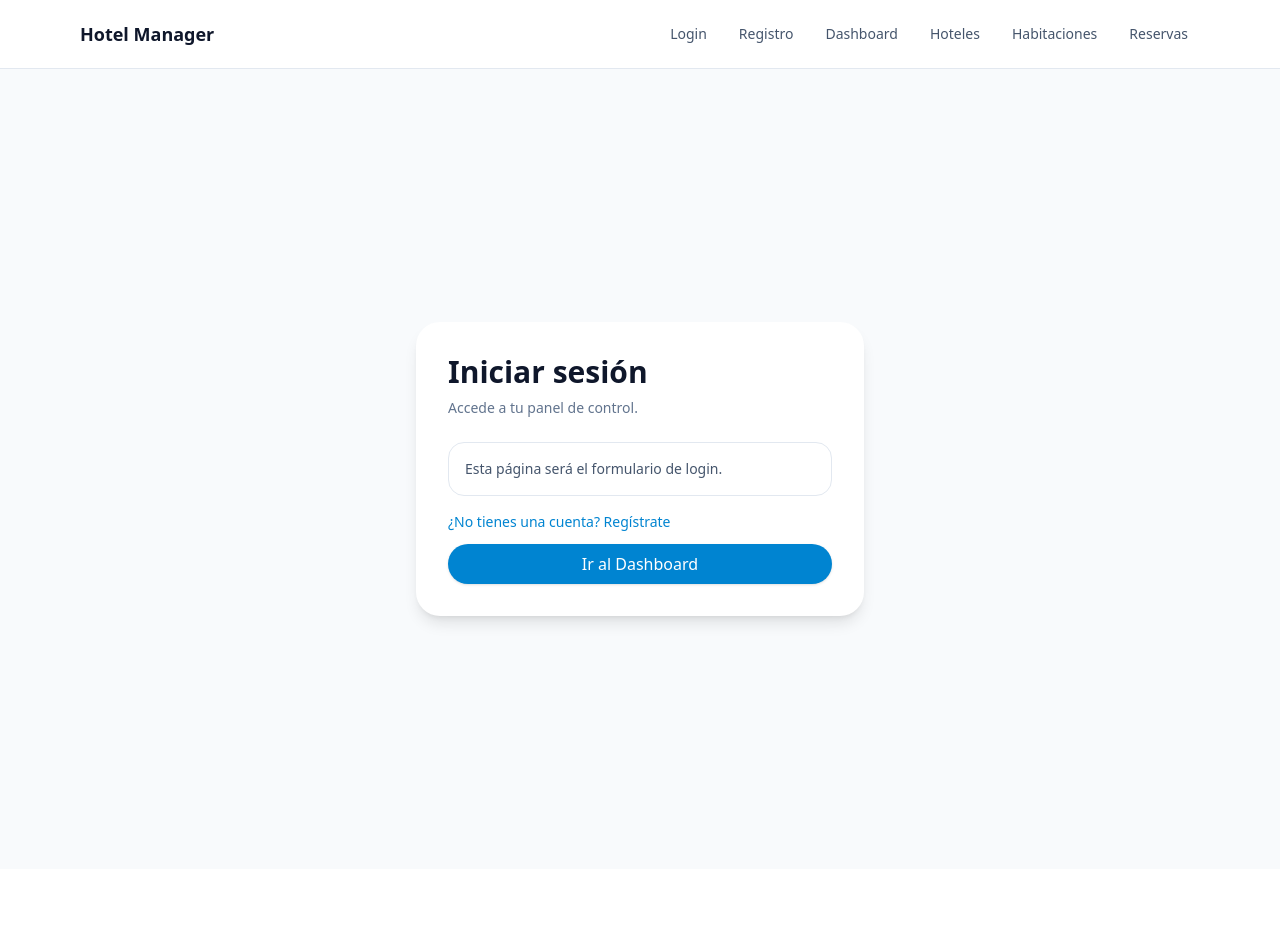
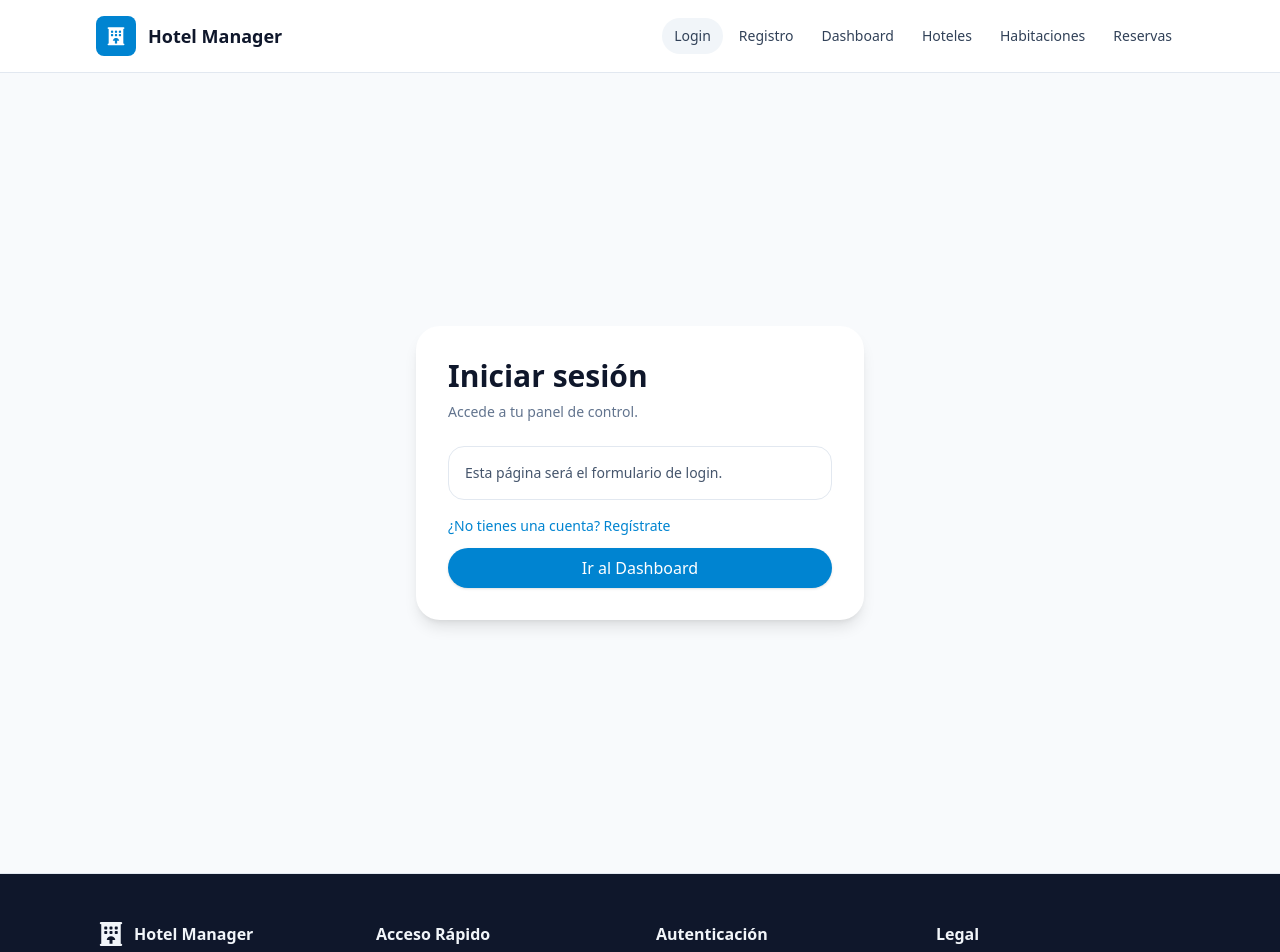
Before and after one commit to Andres0607MP/Actividad_Gestion_Hoteles, an Angular app: page /login in a window 1280 px wide. Shown: the top 952 px of the page. Before the commit the page ends 869 px from the top, so only its background shows below. Built offline with nearby package versions, Linux system fonts and the light colour scheme.

Commit message:
Implementacion de encabezado y pie de pagina

```diff
--- a/package.json
+++ b/package.json
@@ -29,6 +29,7 @@
     "@angular/forms": "^21.1.0",
     "@angular/platform-browser": "^21.1.0",
     "@angular/router": "^21.1.0",
+    "@fortawesome/fontawesome-free": "^7.2.0",
     "rxjs": "~7.8.0",
     "tslib": "^2.3.0"
   },
--- a/src/app/app.html
+++ b/src/app/app.html
@@ -1,20 +1,7 @@
-<main class="min-h-screen bg-slate-50 text-slate-900">
-  <header class="border-b border-slate-200 bg-white">
-    <div class="mx-auto flex flex-wrap items-center justify-between gap-3 px-4 py-4 max-w-6xl">
-      <div>
-        <a routerLink="/dashboard" class="text-lg font-semibold text-slate-900">Hotel Manager</a>
-      </div>
-      <nav class="flex flex-wrap gap-2 text-sm">
-        <a routerLink="/login" class="rounded-full px-3 py-2 text-slate-600 hover:bg-slate-100">Login</a>
-        <a routerLink="/registro" class="rounded-full px-3 py-2 text-slate-600 hover:bg-slate-100">Registro</a>
-        <a routerLink="/dashboard" class="rounded-full px-3 py-2 text-slate-600 hover:bg-slate-100">Dashboard</a>
-        <a routerLink="/hoteles" class="rounded-full px-3 py-2 text-slate-600 hover:bg-slate-100">Hoteles</a>
-        <a routerLink="/habitaciones" class="rounded-full px-3 py-2 text-slate-600 hover:bg-slate-100">Habitaciones</a>
-        <a routerLink="/reservas" class="rounded-full px-3 py-2 text-slate-600 hover:bg-slate-100">Reservas</a>
-      </nav>
-    </div>
-  </header>
-  <section class="min-h-[calc(100vh-4rem)]">
+<div class="min-h-screen flex flex-col bg-slate-50 text-slate-900">
+  <app-navbar></app-navbar>
+  <main class="flex-1">
     <router-outlet></router-outlet>
-  </section>
-</main>
+  </main>
+  <app-footer></app-footer>
+</div>
--- a/src/app/app.ts
+++ b/src/app/app.ts
@@ -1,9 +1,11 @@
 import { Component, signal } from '@angular/core';
-import { RouterLink, RouterOutlet } from '@angular/router';
+import { RouterOutlet } from '@angular/router';
+import { NavbarComponent } from './shared/navbar.component';
+import { FooterComponent } from './shared/footer.component';
 
 @Component({
   selector: 'app-root',
-  imports: [RouterOutlet, RouterLink],
+  imports: [RouterOutlet, NavbarComponent, FooterComponent],
   templateUrl: './app.html',
   styleUrl: './app.css'
 })
--- /dev/null
+++ b/src/app/shared/footer.component.ts
@@ -0,0 +1,106 @@
+import { Component } from '@angular/core';
+import { RouterLink } from '@angular/router';
+
+@Component({
+  selector: 'app-footer',
+  standalone: true,
+  imports: [RouterLink],
+  template: `
+    <footer class="border-t border-slate-200 bg-slate-900 text-slate-100">
+      <div class="mx-auto max-w-6xl px-4 py-12 sm:px-6 lg:px-8">
+        <div class="grid gap-8 sm:grid-cols-2 lg:grid-cols-4">
+          <!-- Información de la Empresa -->
+          <div class="space-y-4">
+            <div class="flex items-center gap-2">
+              <i class="fas fa-hotel text-2xl"></i>
+              <span class="font-semibold">Hotel Manager</span>
+            </div>
+            <p class="text-sm text-slate-400">
+              Plataforma completa para la gestión de hoteles, habitaciones y reservas.
+            </p>
+          </div>
+
+          <!-- Enlaces Rápidos -->
+          <div class="space-y-4">
+            <h3 class="font-semibold">Acceso Rápido</h3>
+            <ul class="space-y-2 text-sm">
+              <li>
+                <a routerLink="/dashboard" class="text-slate-400 transition hover:text-white">
+                  Dashboard
+                </a>
+              </li>
+              <li>
+                <a routerLink="/hoteles" class="text-slate-400 transition hover:text-white">
+                  Hoteles
+                </a>
+              </li>
+              <li>
+                <a routerLink="/habitaciones" class="text-slate-400 transition hover:text-white">
+                  Habitaciones
+                </a>
+              </li>
+              <li>
+                <a routerLink="/reservas" class="text-slate-400 transition hover:text-white">
+                  Reservas
+                </a>
+              </li>
+            </ul>
+          </div>
+
+          <!-- Autenticación -->
+          <div class="space-y-4">
+            <h3 class="font-semibold">Autenticación</h3>
+            <ul class="space-y-2 text-sm">
+              <li>
+                <a routerLink="/login" class="text-slate-400 transition hover:text-white">
+                  Iniciar Sesión
+                </a>
+              </li>
+              <li>
+                <a routerLink="/registro" class="text-slate-400 transition hover:text-white">
+                  Registrarse
+                </a>
+              </li>
+            </ul>
+          </div>
+
+          <!-- Información Legal -->
+          <div class="space-y-4">
+            <h3 class="font-semibold">Legal</h3>
+            <ul class="space-y-2 text-sm">
+              <li>
+                <a href="#" class="text-slate-400 transition hover:text-white">
+                  Privacidad
+                </a>
+              </li>
+              <li>
+                <a href="#" class="text-slate-400 transition hover:text-white">
+                  Términos
+                </a>
+              </li>
+              <li>
+                <a href="#" class="text-slate-400 transition hover:text-white">
+                  Contacto
+                </a>
+              </li>
+            </ul>
+          </div>
+        </div>
+
+        <!-- Divider -->
+        <div class="my-8 border-t border-slate-700"></div>
+
+        <!-- Copyright -->
+        <div class="flex flex-col gap-4 sm:flex-row sm:items-center sm:justify-between text-sm text-slate-400">
+          <p>&copy; 2026 Hotel Manager. Todos los derechos reservados.</p>
+          <div class="flex gap-4">
+            <span>Desarrollado con Angular</span>
+            <span>•</span>
+            <span>Tailwind CSS</span>
+          </div>
+        </div>
+      </div>
+    </footer>
+  `,
+})
+export class FooterComponent {}
--- /dev/null
+++ b/src/app/shared/navbar.component.ts
@@ -0,0 +1,57 @@
+import { Component } from '@angular/core';
+import { RouterLink, RouterLinkActive } from '@angular/router';
+
+@Component({
+  selector: 'app-navbar',
+  standalone: true,
+  imports: [RouterLink, RouterLinkActive],
+  template: `
+    <header class="border-b border-slate-200 bg-white shadow-sm">
+      <div class="mx-auto max-w-6xl px-4 py-4 sm:px-6 lg:px-8">
+        <div class="flex flex-col gap-4 sm:flex-row sm:items-center sm:justify-between">
+          <div>
+            <a routerLink="/dashboard" class="inline-flex items-center gap-3">
+              <div class="flex h-10 w-10 items-center justify-center rounded-lg bg-sky-600">
+                <i class="fas fa-hotel text-white text-lg"></i>
+              </div>
+              <span class="hidden text-lg font-semibold text-slate-900 sm:inline">Hotel Manager</span>
+            </a>
+          </div>
+          <nav class="flex flex-wrap gap-1 text-sm">
+            <a routerLink="/login" routerLinkActive="bg-slate-100"
+               [routerLinkActiveOptions]="{ exact: true }"
+               class="rounded-full px-3 py-2 text-slate-700 transition hover:bg-slate-100">
+              Login
+            </a>
+            <a routerLink="/registro" routerLinkActive="bg-slate-100"
+               [routerLinkActiveOptions]="{ exact: true }"
+               class="rounded-full px-3 py-2 text-slate-700 transition hover:bg-slate-100">
+              Registro
+            </a>
+            <a routerLink="/dashboard" routerLinkActive="bg-slate-100"
+               [routerLinkActiveOptions]="{ exact: true }"
+               class="rounded-full px-3 py-2 text-slate-700 transition hover:bg-slate-100">
+              Dashboard
+            </a>
+            <a routerLink="/hoteles" routerLinkActive="bg-slate-100"
+               [routerLinkActiveOptions]="{ exact: true }"
+               class="rounded-full px-3 py-2 text-slate-700 transition hover:bg-slate-100">
+              Hoteles
+            </a>
+            <a routerLink="/habitaciones" routerLinkActive="bg-slate-100"
+               [routerLinkActiveOptions]="{ exact: true }"
+               class="rounded-full px-3 py-2 text-slate-700 transition hover:bg-slate-100">
+              Habitaciones
+            </a>
+            <a routerLink="/reservas" routerLinkActive="bg-slate-100"
+               [routerLinkActiveOptions]="{ exact: true }"
+               class="rounded-full px-3 py-2 text-slate-700 transition hover:bg-slate-100">
+              Reservas
+            </a>
+          </nav>
+        </div>
+      </div>
+    </header>
+  `,
+})
+export class NavbarComponent {}
--- a/src/styles.css
+++ b/src/styles.css
@@ -1,3 +1,4 @@
 /* You can add global styles to this file, and also import other style files */
 
 @import "tailwindcss";
+@import "@fortawesome/fontawesome-free/css/all.min.css";
```
Also changed, not shown: 1 other file (tests, documents, lock files or other folders).
